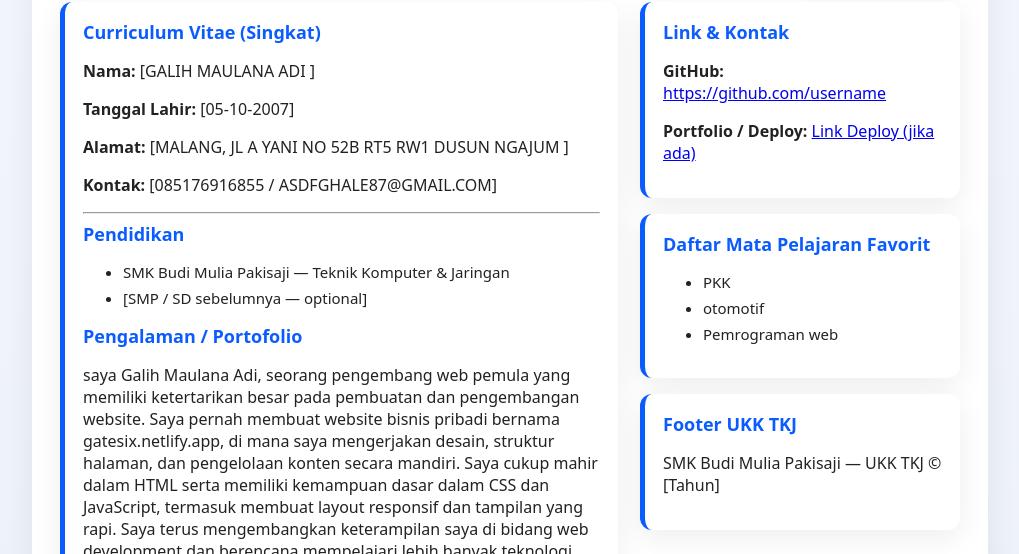
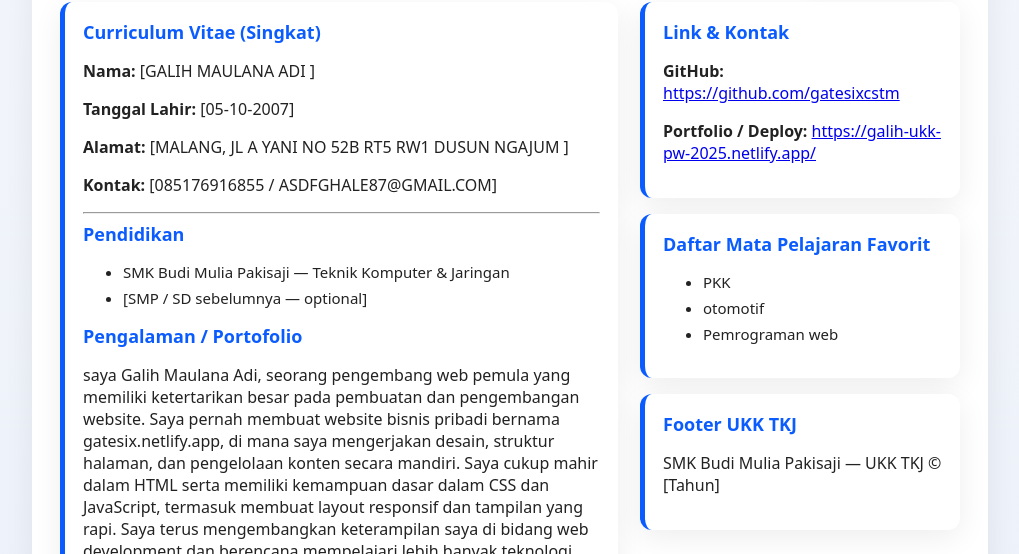
Before and after one commit to gatesixcstm/pak-lukim-, a plain HTML site: page index.html in a window 1280 px wide. Shown: the part 246-800 px from the top of the page, without its empty margins (130-1149 px from the left). Drawn offline with Linux system fonts and the light colour scheme.

Commit message:
awkoawkaowkaowkwao

```diff
--- a/index.html
+++ b/index.html
@@ -267,8 +267,8 @@ footer{
       <aside>
         <section class="card">
           <div class="section-title">Link & Kontak</div>
-          <p><strong>GitHub:</strong> <a href="https://github.com/username" target="_blank">https://github.com/username</a></p>
-          <p><strong>Portfolio / Deploy:</strong> <a href="https://galih-ukk-pw-2025.netlify.app/" target="_blank">Link Deploy (jika ada)</a></p>
+          <p><strong>GitHub:</strong> <a href="https://github.com/gatesixcstm" target="_blank">https://github.com/gatesixcstm</a></p>
+          <p><strong>Portfolio / Deploy:</strong> <a href="https://galih-ukk-pw-2025.netlify.app/" target="_blank">https://galih-ukk-pw-2025.netlify.app/</a></p>
         </section>
 
         <section class="card" style="margin-top:16px">
```
